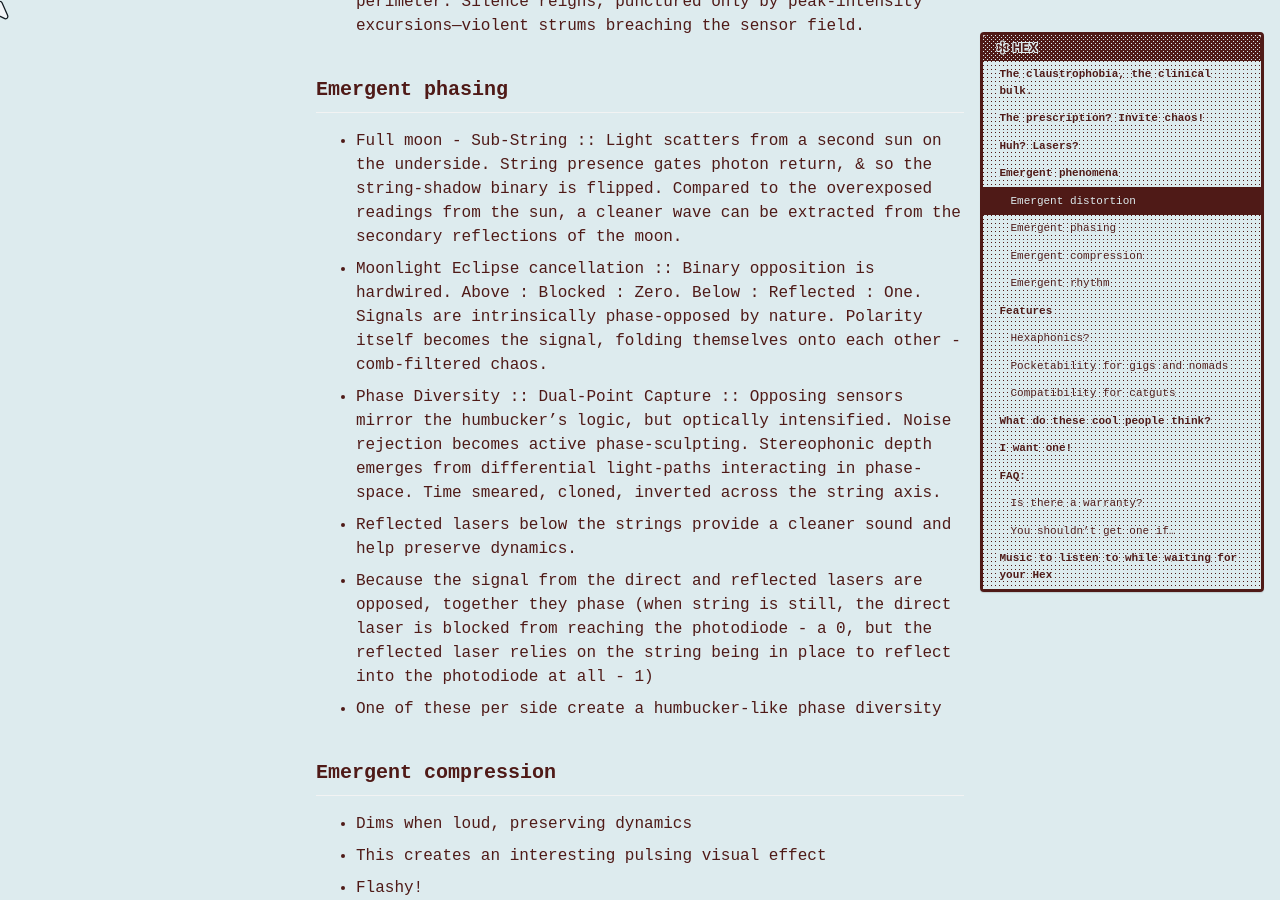
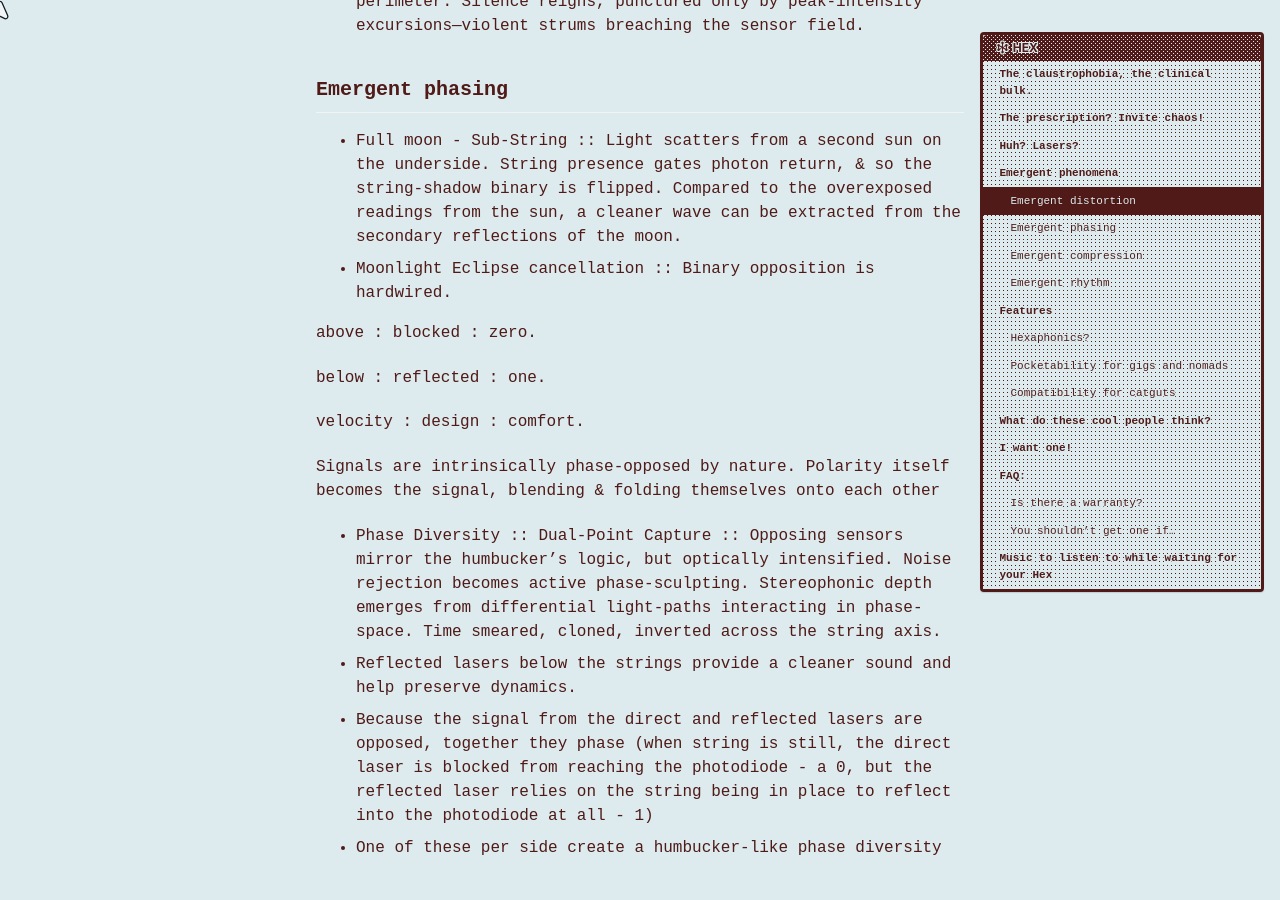
Before and after one commit to cryotato/cryotato.github.io, a Jekyll site: the page built from _pages/shop.md, in a window 1280 px wide and 900 px high, scrolled down 1723 px. Built offline with Jekyll 4.4.1, drawn with Linux system fonts in a browser that asks for light colours; cached includes are drawn as plain includes.

Commit message:
Update shop.md

```diff
--- a/_pages/shop.md
+++ b/_pages/shop.md
@@ -34,7 +34,15 @@
 ## Emergent phasing
 
 *   Full moon - Sub-String :: Light scatters from a second sun on the underside. String presence gates photon return, & so the string-shadow binary is flipped. Compared to the overexposed readings from the sun, a cleaner wave can be extracted from the secondary reflections of the moon.
-*   Moonlight Eclipse cancellation :: Binary opposition is hardwired. Above : Blocked : Zero. Below : Reflected : One. Signals are intrinsically phase-opposed by nature. Polarity itself becomes the signal, folding themselves onto each other - comb-filtered chaos.
+*   Moonlight Eclipse cancellation :: Binary opposition is hardwired.
+
+above : blocked : zero.
+
+below : reflected : one.
+
+velocity : design : comfort.
+
+Signals are intrinsically phase-opposed by nature. Polarity itself becomes the signal, blending & folding themselves onto each other
 *   Phase Diversity :: Dual-Point Capture :: Opposing sensors mirror the humbucker's logic, but optically intensified. Noise rejection becomes active phase-sculpting. Stereophonic depth emerges from differential light-paths interacting in phase-space. Time smeared, cloned, inverted across the string axis.
 - Reflected lasers below the strings provide a cleaner sound and help preserve dynamics.
 - Because the signal from the direct and reflected lasers are opposed, together they phase (when string is still, the direct laser is blocked from reaching the photodiode - a 0, but the reflected laser relies on the string being in place to reflect into the photodiode at all - 1)
```
